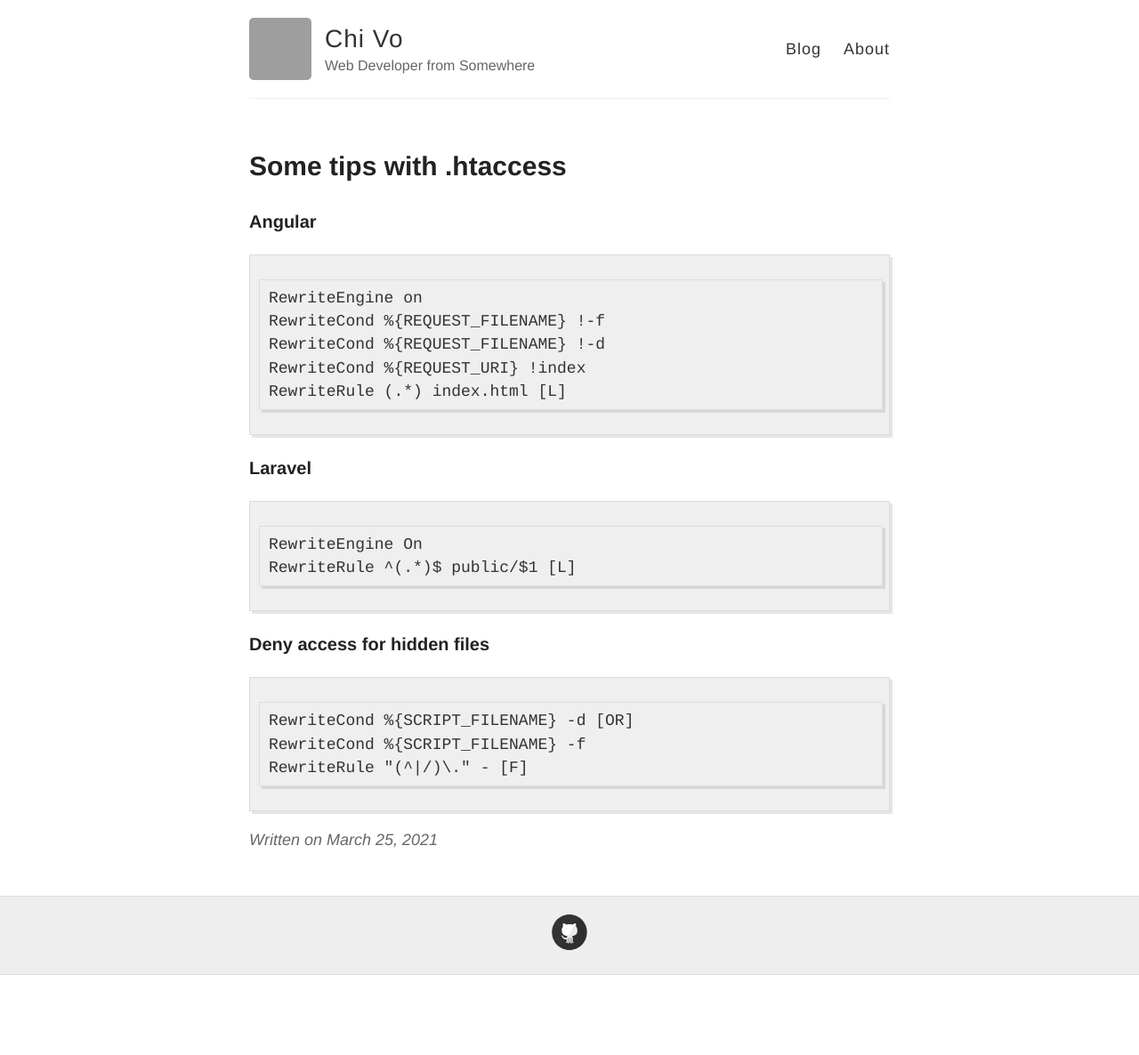
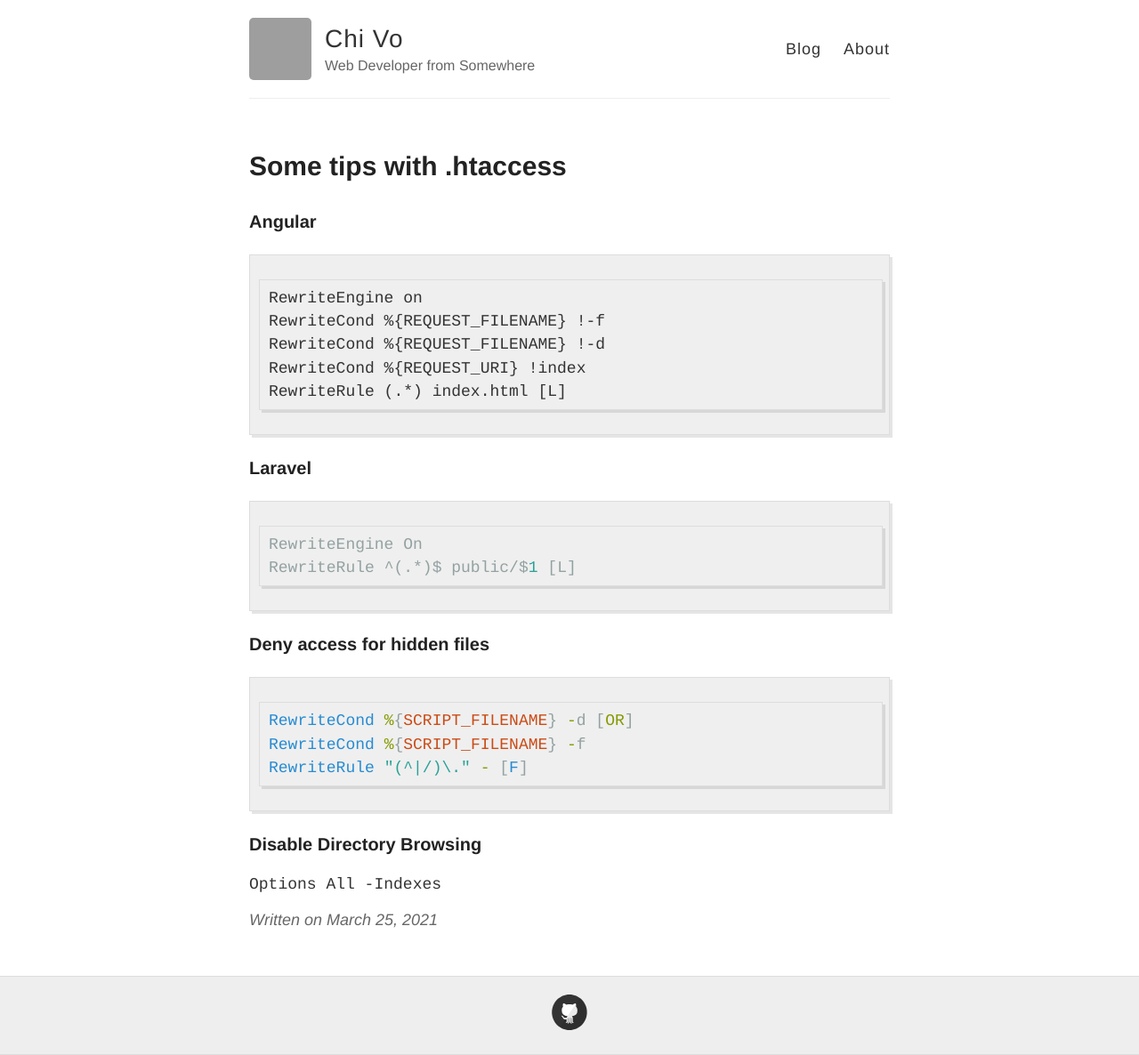
Before and after one commit to chivo912/chivo912.github.io, a Jekyll site: the page built from _posts/2021-3-25-htaccess.md, in a window 1280 px wide. Shown: the whole page at 89% size. Built offline with Jekyll 4.4.1, drawn with Linux system fonts in a browser that asks for light colours; before the commit the page ends 1096 px from its top, so only the background shows below that; grey boxes are pictures that could not be loaded.

Commit message:
htaccess

````diff
--- a/_posts/2021-3-25-htaccess.md
+++ b/_posts/2021-3-25-htaccess.md
@@ -4,23 +4,24 @@ title: Some tips with .htaccess
 ---
 
 ### Angular
-```
-RewriteEngine on
-RewriteCond %{REQUEST_FILENAME} !-f
-RewriteCond %{REQUEST_FILENAME} !-d
-RewriteCond %{REQUEST_URI} !index
-RewriteRule (.*) index.html [L]
-```
+    RewriteEngine on
+    RewriteCond %{REQUEST_FILENAME} !-f
+    RewriteCond %{REQUEST_FILENAME} !-d
+    RewriteCond %{REQUEST_URI} !index
+    RewriteRule (.*) index.html [L]
 
 ### Laravel
-```
+```json
 RewriteEngine On
 RewriteRule ^(.*)$ public/$1 [L]
 ```
 
 ### Deny access for hidden files
-```
+```php
 RewriteCond %{SCRIPT_FILENAME} -d [OR]
 RewriteCond %{SCRIPT_FILENAME} -f
 RewriteRule "(^|/)\." - [F]
 ```
+
+### Disable Directory Browsing
+`Options All -Indexes`
````
